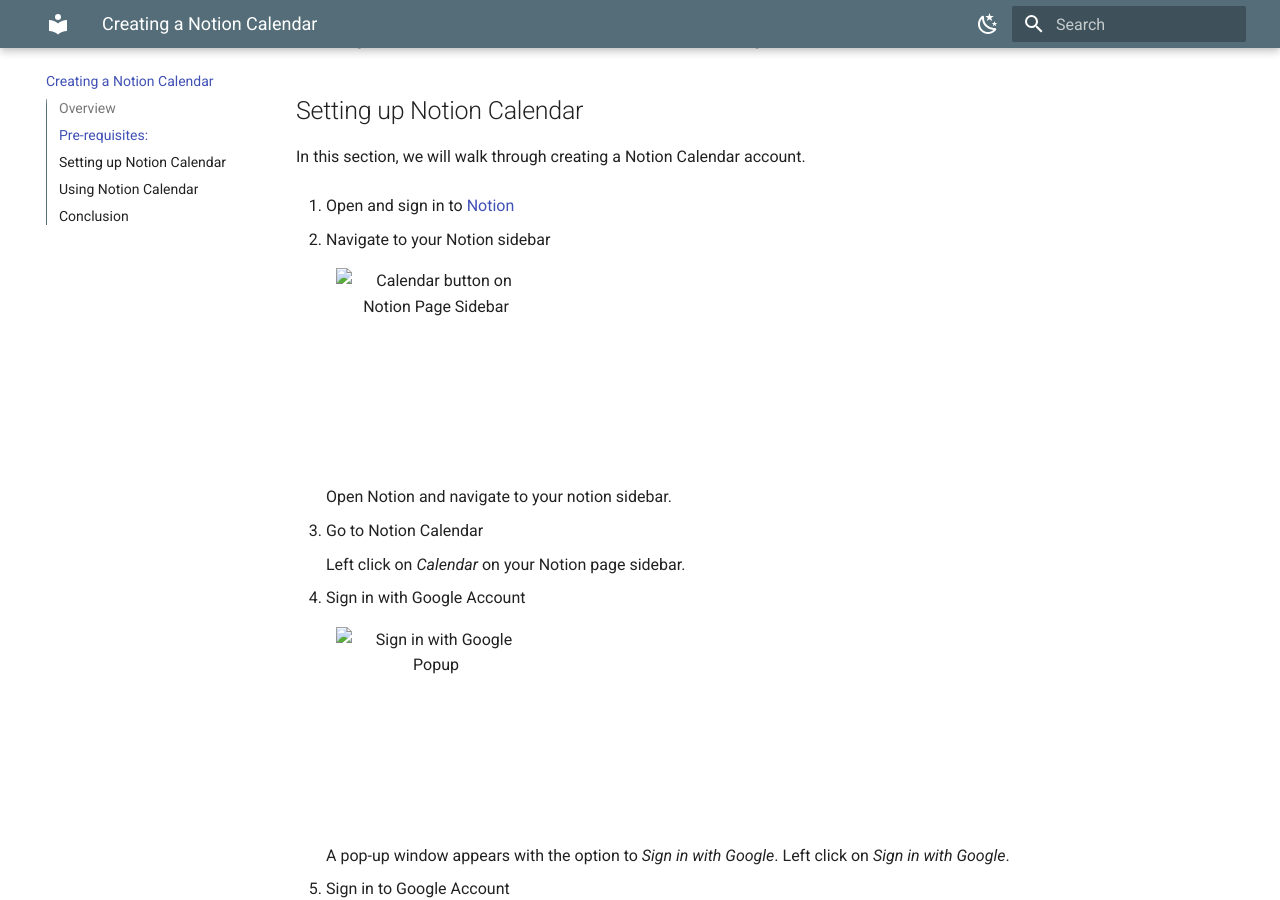
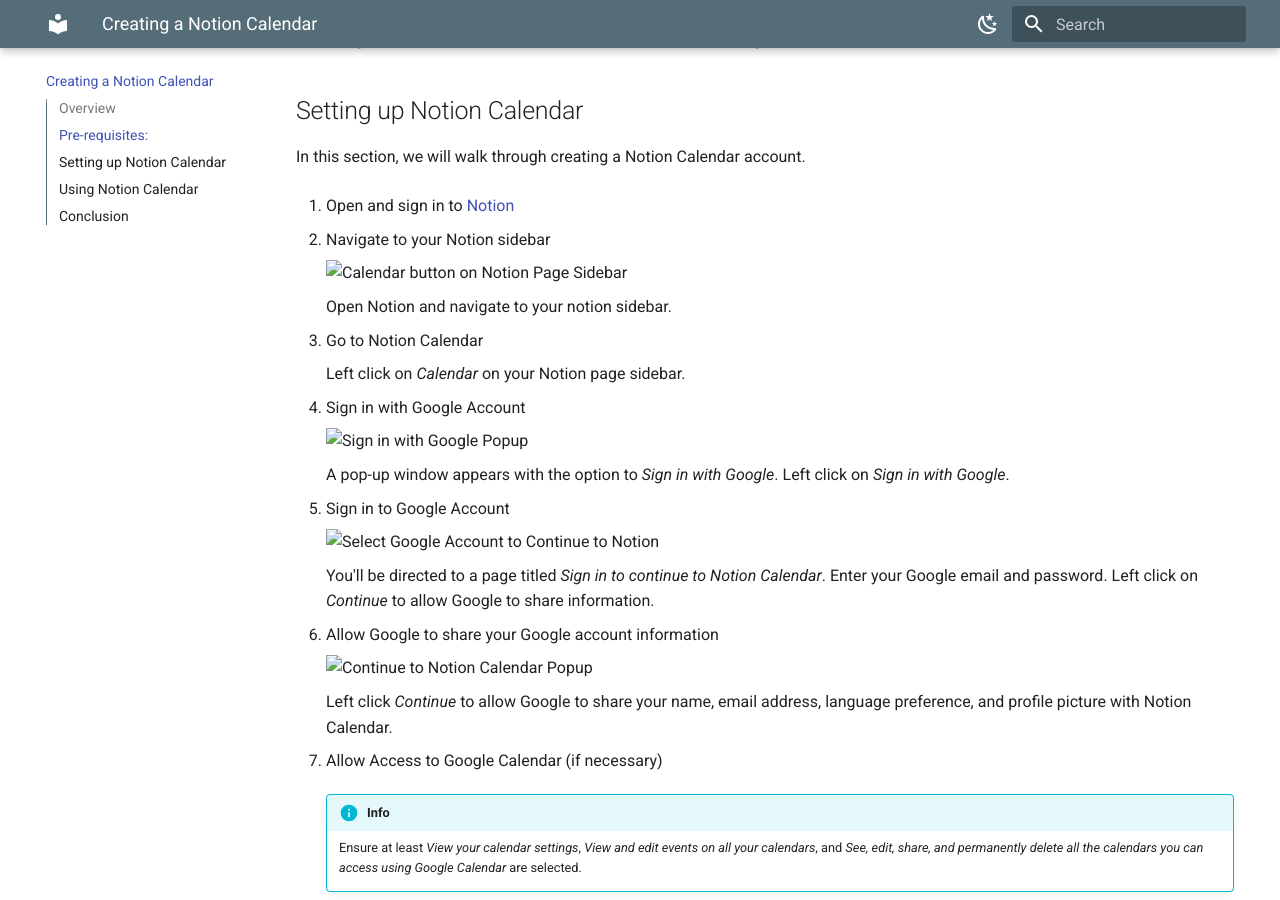
Before and after one commit to achen930/Notion-User-Documentation, an MkDocs documentation site: the page built from docs/Annabelle-createACalendar.md, in a window 1280 px wide and 900 px high, scrolled down 453 px. Built offline with MkDocs 1.6.1 and Material for MkDocs 9.7.7, drawn with Linux system fonts in a browser that asks for light colours.

Commit message:
Fix format

```diff
--- a/docs/Annabelle-createACalendar.md
+++ b/docs/Annabelle-createACalendar.md
@@ -16,11 +16,7 @@
 
 2. Navigate to your Notion sidebar
 
-    <figure style="display: block; margin-left: 10px;">
-        <img src="/assets/Sidebar.png"
-            alt="Calendar button on Notion Page Sidebar"
-            width="200px" height="200px">
-    </figure>
+    ![Calendar button on Notion Page Sidebar](assets/Sidebar.png)
 
     Open Notion and navigate to your notion sidebar.
 
@@ -30,31 +26,19 @@
 
 4. Sign in with Google Account
 
-    <figure style="display: block; margin-left: 10px;">
-        <img src="/assets/SignInWithGoogle.png"
-            alt="Sign in with Google Popup"
-            width="200px" height="200px">
-    </figure>
+    ![Sign in with Google Popup](assets/SignInWithGoogle.png)
 
     A pop-up window appears with the option to *Sign in with Google*. Left click on *Sign in with Google*.
 
 5. Sign in to Google Account
 
-    <figure style="display: block; margin-left: 10px;">
-        <img src="/assets/ChooseGoogleAccount.png"
-            alt="Select Google Account to Continue to Notion Calendar Popup"
-            width="400px" height="400px">
-    </figure>
+    ![Select Google Account to Continue to Notion](assets/ChooseGoogleAccount.png)
 
     You'll be directed to a page titled *Sign in to continue to Notion Calendar*. Enter your Google email and password. Left click on *Continue* to allow Google to share information.
 
 6. Allow Google to share your Google account information
 
-    <figure style="display: block; margin-left: 10px;">
-        <img src="/assets/ContinueToNotionCalendar.png"
-            alt="Continue to Notion Calendar Popup"
-            width="400px" height="400px">
-    </figure>
+    ![Continue to Notion Calendar Popup](assets/ContinueToNotionCalendar.png)
 
     Left click *Continue* to allow Google to share your name, email address, language preference, and profile picture with Notion Calendar.
 
@@ -63,11 +47,7 @@
     !!! info "Info"
         Ensure at least *View your calendar settings*, *View and edit events on all your calendars*, and *See, edit, share, and permanently delete all the calendars you can access using Google Calendar* are selected.
 
-    <figure style="display: block; margin-left: 10px;">
-        <img src="/assets/NotionAdditionalAccess.png"
-            alt="Notion Calendar Additional Access Options"
-            width="600px" height="600px">
-    </figure>
+    ![Notion Calendar Additional Access Options](assets/NotionAdditionalAccess.png)
 
     Select any other options you would like Notion Calendar to have access to.
     Left-click on "Continue" to proceed to the next step.
@@ -75,11 +55,7 @@
 !!! success "Success"
     If access was successfully allowed, you will see a Notion Calendar page displaying the week of the current date.
 
-    <figure style="display: block; margin-left: 10px;">
-        <img src="/assets/NotionCalendar.png"
-            alt="Notion Calendar"
-            width="900px" height="900px">
-    </figure>
+    ![Notion Calendar](assets/NotionCalendar.png)
 
 ## Using Notion Calendar
 
@@ -87,21 +63,13 @@
 
 1. Create a new Notion Calendar event
 
-    <figure style="display: block; margin-left: 10px;">
-        <img src="/assets/NewEvent.png"
-            alt="Create Notion New Event Popup"
-            width="400px" height="400px">
-    </figure>
+    ![Create Notion New Event Popup](assets/NewEvent.png)
 
     Right-click on the date and around the relative time of the event. Left click on *Create event* from the options provided. A pop-up window will appear on the right side of your Notion Calendar to enter event details.
 
 2. Enter Notion Calendar event details
 
-    <figure style="display: block; margin-left: 10px;">
-        <img src="/assets/EventOptions.png"
-            alt="Notion Calendar New Event Options"
-            width="300px" height="300px">
-    </figure>
+    ![Notion Calendar New Event Options](assets/EventOptions.png)
 
     Once you have left clicked on *Create event*, a pop-up window will appear on the right side of your Notion Calendar, allowing you to enter various event details. Here's what you can input:
 
@@ -124,11 +92,7 @@
 
 3. Review and confirm event details
 
-    <figure style="display: block; margin-left: 10px;">
-        <img src="/assets/EventCreated.png"
-            alt="Successful Event Creation"
-            width="600px" height="600px">
-    </figure>
+    ![Successful Event Creation](assets/EventCreated.png)
 
     Once you are satisfied with the details, simply close the event creation window. Your event will be automatically saved and added to your Notion Calendar. You can now view your newly created event on your calendar and proceed with any additional tasks or events.
 
```
Also changed, not shown: docs/Ahmed-createAPage.md (+1 -1 lines), docs/Assets/ChooseGoogleAccount.png (added), docs/Assets/ContinueToNotionCalendar.png (added), docs/Assets/CreateAPage.png (added), docs/Assets/EmptyPage.png (added), docs/Assets/EventCreated.png (added), docs/Assets/EventOptions.png (added), docs/Assets/Icons.png (added), docs/Assets/Login.png (added), docs/Assets/NewEvent.png (added), docs/Assets/NotionAdditionalAccess.png (added), docs/Assets/NotionCalendar.png (added), docs/Assets/PageSideBar.png (added), docs/Assets/Sidebar.png (added), 3 more files.
